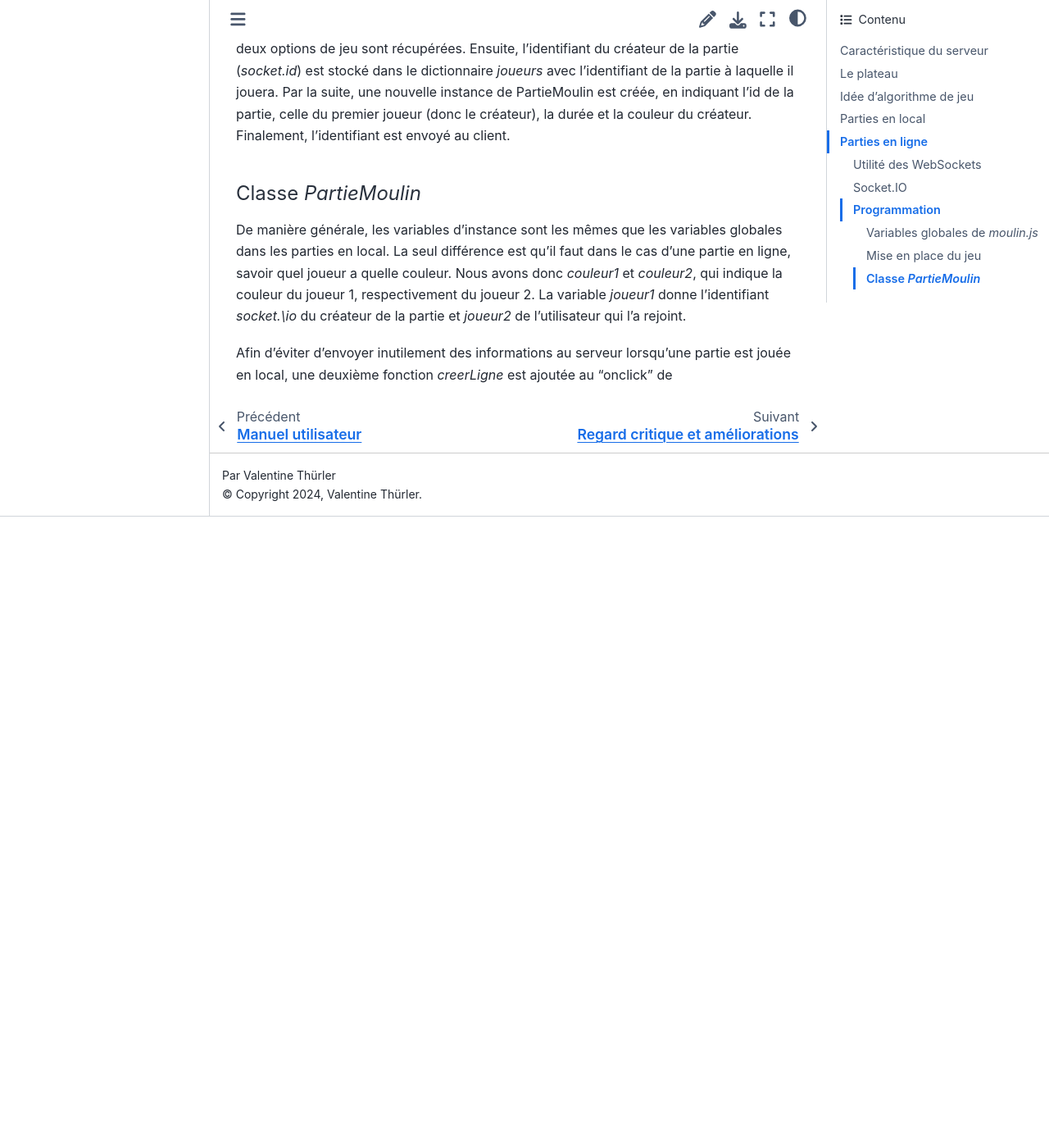
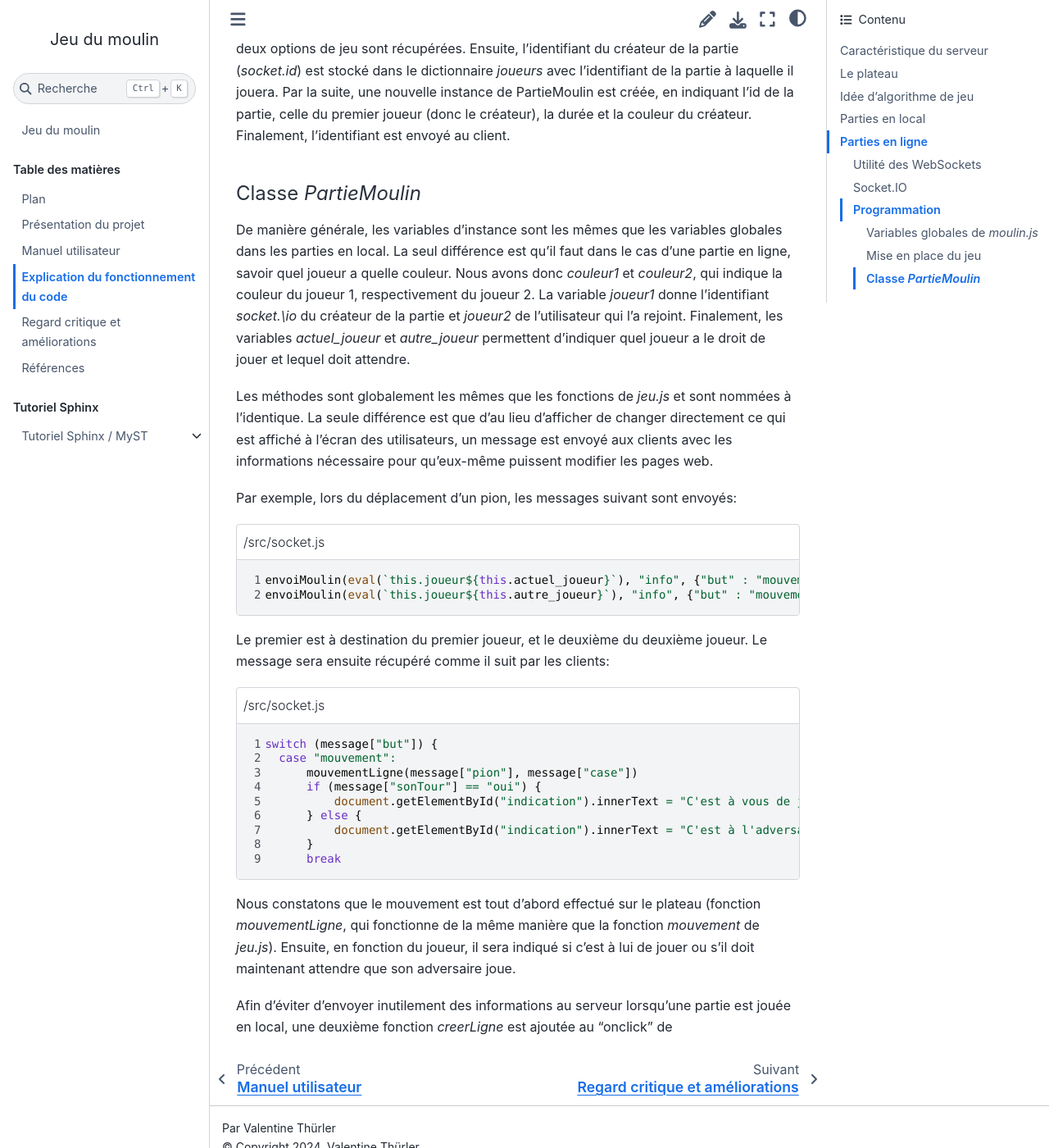
Before and after one commit to valentinethrlr/projet_moulin_documentation, a Sphinx documentation site: the page built from source/explication.md, in a window 1280 px wide and 1400 px high, scrolled down 13655 px. Shown: the whole window at 82% size. Built offline with Sphinx 7.4.7 and the Sphinx Book theme 1.1.4, drawn with Linux system fonts in a browser that asks for light colours; cross-references to code outside the pages are shown as plain code; before the commit the page ends 14285 px from its top, so only the background shows below that.

Commit message:
explication

````diff
--- a/source/explication.md
+++ b/source/explication.md
@@ -300,7 +300,26 @@ Si le "but" reçu dans le message correspond à "creationId", un id sera génér
 #### Classe <em>PartieMoulin</em>
 
 De manière générale, les variables d'instance sont les mêmes que les variables globales dans les parties en local. La seul différence est qu'il faut dans le cas d'une partie en ligne, savoir quel joueur a quelle couleur. Nous avons donc <em>couleur1</em> et <em>couleur2</em>, qui  indique la couleur du joueur 1, respectivement du joueur 2. La variable <em>joueur1</em> donne l'identifiant <em>socket.\io</em> du créateur de la partie et <em>joueur2</em> de l'utilisateur qui l'a rejoint.
+Finalement, les variables <em>actuel_joueur</em> et <em>autre_joueur</em> permettent d'indiquer quel joueur a le droit de jouer et lequel doit attendre.
 
+Les méthodes sont globalement les mêmes que les fonctions de <em>jeu.js</em> et sont nommées à l'identique. La seule différence est que d'au lieu d'afficher de changer directement ce qui est affiché à l'écran des utilisateurs, un message est envoyé aux clients avec les informations nécessaire pour qu'eux-même puissent modifier les pages web.
 
+Par exemple, lors du déplacement d'un pion, les messages suivant sont envoyés:
+
+```{literalinclude} /src/socket.js
+:language: js
+:caption: /src/socket.js
+:linenos: true
+:lines: 84-85
+```
+Le premier est à destination du premier joueur, et le deuxième du deuxième joueur. Le message sera ensuite récupéré comme il suit par les clients:
+
+```{literalinclude} /src/socket.js
+:language: js
+:caption: /src/socket.js
+:linenos: true
+:lines: 87, 128-135
+```
+Nous constatons que le mouvement est tout d'abord effectué sur le plateau (fonction <em>mouvementLigne</em>, qui fonctionne de la même manière que la fonction <em>mouvement</em> de <em>jeu.js</em>). Ensuite, en fonction du joueur, il sera indiqué si c'est à lui de jouer ou s'il doit maintenant attendre que son adversaire joue.
 
 Afin d'éviter d'envoyer inutilement des informations au serveur lorsqu'une partie est jouée en local, une deuxième fonction <em>creerLigne</em> est ajoutée au "onclick" de
--- a/source/src/socket.js
+++ b/source/src/socket.js
@@ -80,3 +80,90 @@ connect(socket){
     }
   })
 };
+
+envoiMoulin(eval(`this.joueur${this.actuel_joueur}`), "info", {"but" : "mouvement", "pion" : this.current_pion, "case" : `case${caseNumber}`, "sonTour" : "non"})
+envoiMoulin(eval(`this.joueur${this.autre_joueur}`), "info", {"but" : "mouvement", "pion" : this.current_pion, "case" : `case${caseNumber}`, "sonTour" : "oui"})
+
+switch (message["but"]) {
+  case "id":
+      document.getElementById("optionsCreer").style.display = "none"
+      document.getElementById("votreId").innerText += message["id"]
+      votreId = message["id"]
+      document.getElementById("creationId").style.display = "block"
+      break
+
+  case "fausseId":
+      document.getElementById("idFausse").innerText = "Cette partie n'existe pas."
+      break
+
+  case "commencer1":
+      document.getElementById("creationId").style.display = "none"
+      document.getElementById("jeuTotal").style.display = "block"
+      enLigne = true
+      break
+
+  case "commencer2":
+      document.getElementById("login").style.display = "none"
+      document.getElementById("jeuTotal").style.display = "block"
+      enLigne = true
+      break
+
+  case "temps":
+      if (!(message["temps"] == "pasTimer")) {
+          document.getElementById("tempsb").innerText = `${message["temps"].toLocaleString('en-US', {minimumIntegerDigits: 2, useGrouping:false})}:00`
+          document.getElementById("tempsn").innerText = `${message["temps"].toLocaleString('en-US', {minimumIntegerDigits: 2, useGrouping:false})}:00`
+          document.getElementById("tempsb").style.display = "block"
+          document.getElementById("tempsn").style.display = "block"
+      }
+      break
+
+  case "couleur":
+      if (message["couleur"] == "b") {
+          document.getElementById("indication").innerText = "C'est à vous de jouer !"
+      } else {
+          document.getElementById("indication").innerText = "C'est à l'adversaire de commencer !"
+      }
+      break
+
+  case "mouvement":
+      mouvementLigne(message["pion"], message["case"])
+      if (message["sonTour"] == "oui") {
+          document.getElementById("indication").innerText = "C'est à vous de jouer !"
+      } else {
+          document.getElementById("indication").innerText = "C'est à l'adversaire de jouer !"
+      }
+      break
+
+  case "chrono":
+      clearInterval(chornometreLigne)
+      timerLigne(message["temps"], message["couleurJoueur"])
+      break
+
+  case "fin":
+      finEnLigne(message["gagnant"])
+      break
+
+  case "supprimeAnimation":
+      supprimeAnimationLigne()
+      break
+
+  case "animation":
+      document.getElementById(message["pion"]).classList.add("animationSelection")
+      break
+
+  case "moulin":
+      document.getElementById("indication").innerText = "MOULIN !"
+      break
+
+  case "elimine":
+      elimineLigne(message["pion"], message["couleur"], message["sonTour"])
+      break
+
+  case "deconnecte":
+      document.getElementById("login").style.display = "none"
+      document.getElementById("jeuTotal").style.display = "none"
+      document.getElementById("deconnexion").innerText = "Votre adversaire s'est déconnecté"
+      document.getElementById("deconnexion").style.marginTop = "100px";
+      document.getElementById("deconnexion").style.display = "block"
+      break
+}
````
